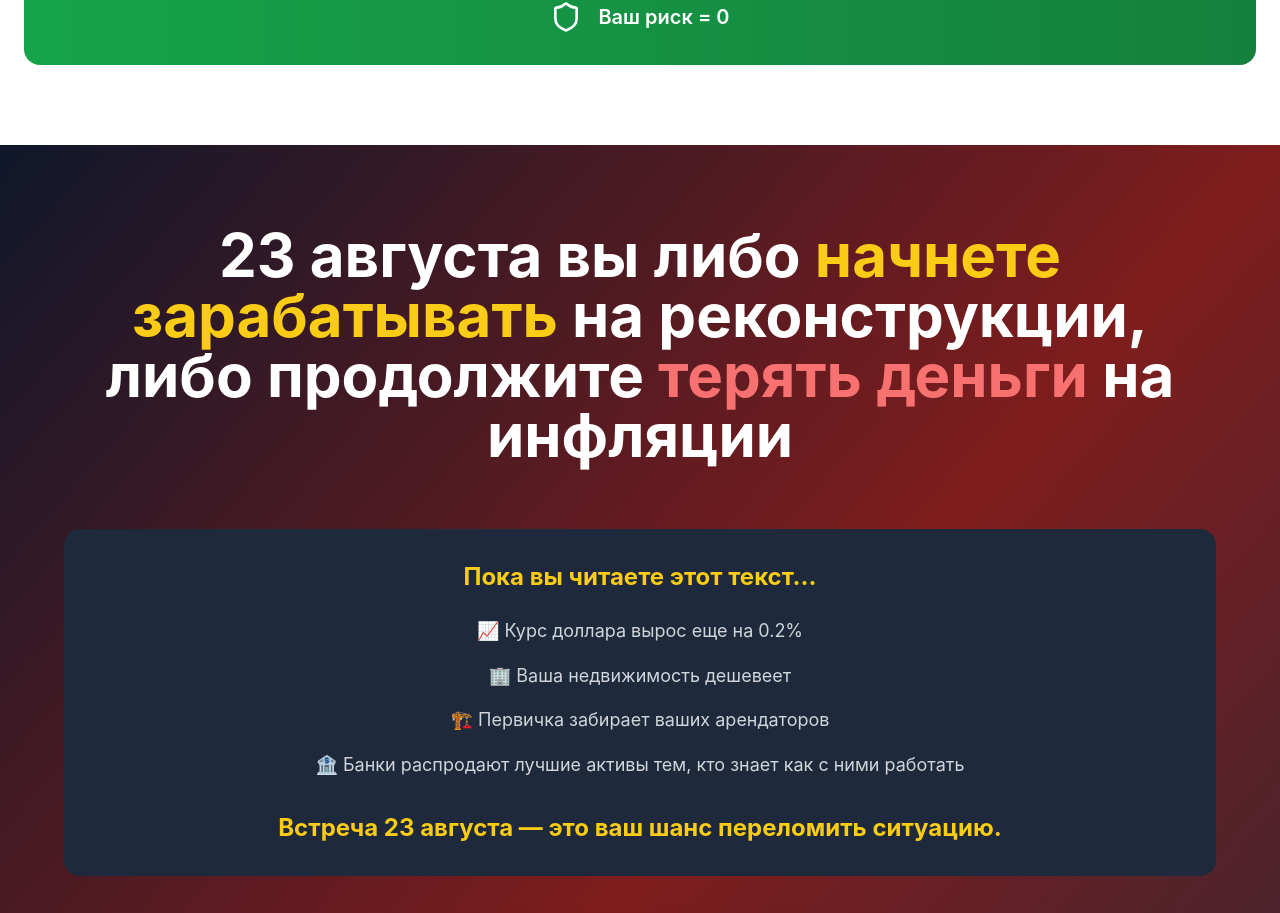
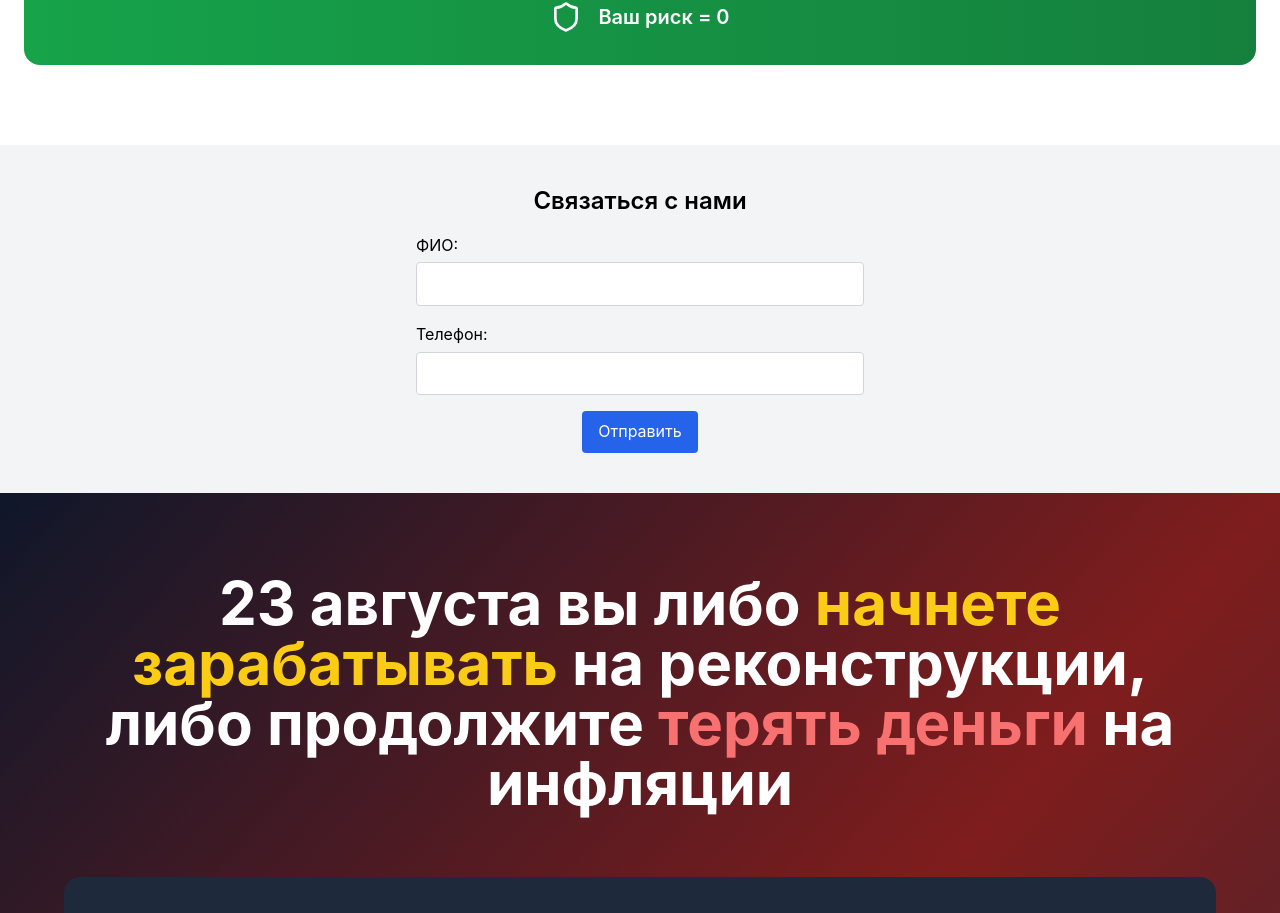
Before and after one commit to Danial992/landing, a React (Vite) app: page / in a window 1280 px wide. Shown: the part 9245-10158 px from the top of the page. Built offline with nearby package versions, Linux system fonts and the light colour scheme.

Commit message:
Update App.tsx

```diff
--- a/src/App.tsx
+++ b/src/App.tsx
@@ -25,6 +25,7 @@ function App() {
       <InvestmentProjects />
       <UrgencySection />
       <GuaranteesSection />
+      <ContactForm /> {/* 👈 ДОБАВИЛИ форму сюда */}
       <FinalCTA />
     </div>
   );
```
